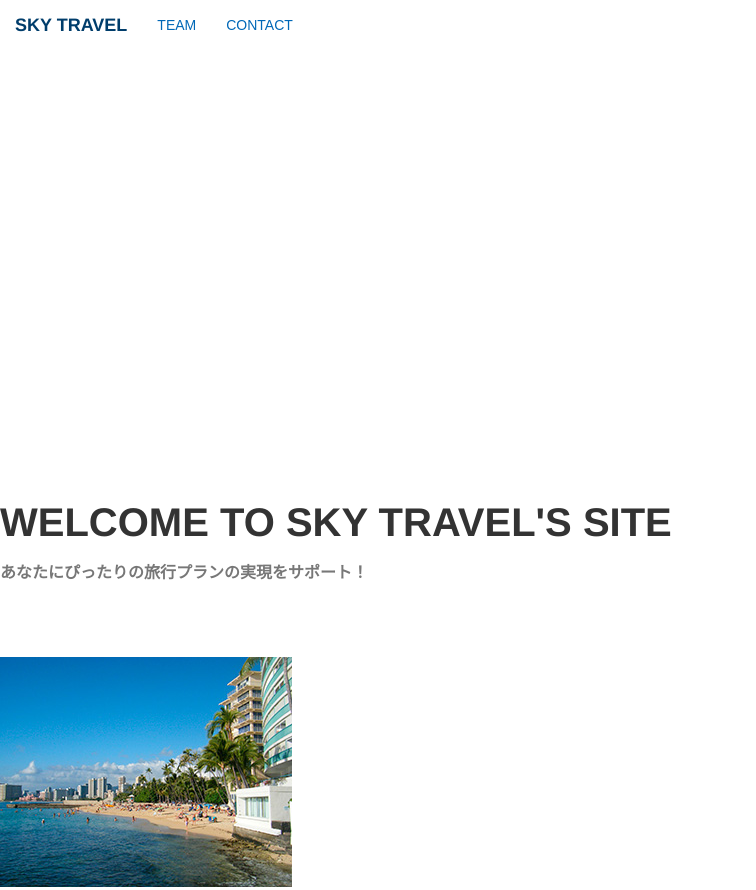
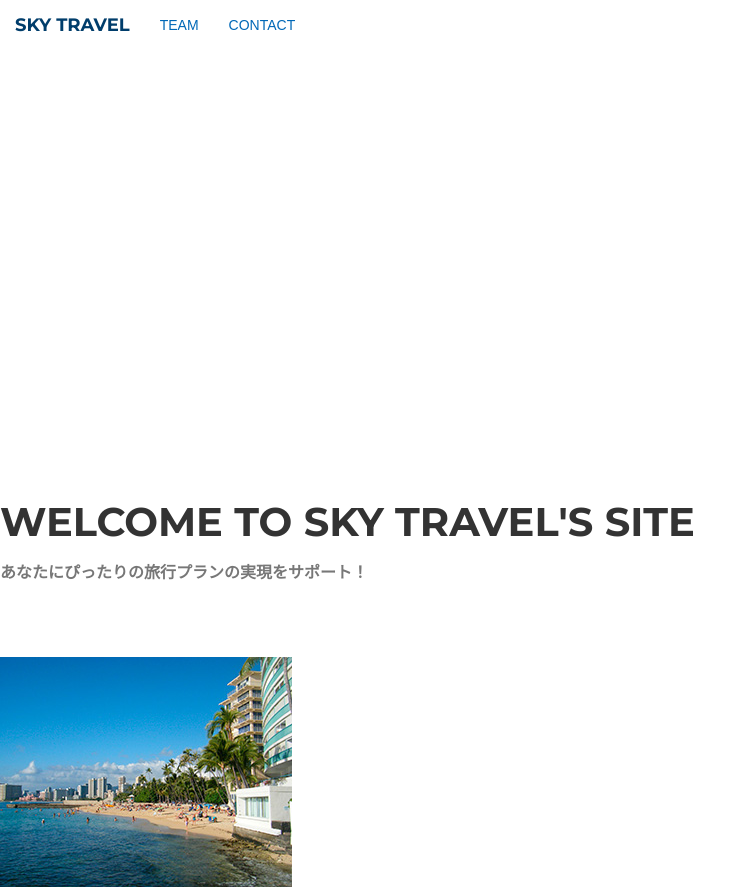
Before and after one commit to zd2C18/bootstrap-project, a website: page html/index.html in a window 1280 px wide. Shown: the top 890 px of the page, without its empty margins (0-756 px from the left). Drawn offline with nearby package versions, Linux system fonts and the light colour scheme.

Commit message:
google font

```diff
--- a/assets/stylesheets/style.scss
+++ b/assets/stylesheets/style.scss
@@ -1,5 +1,5 @@
 @charset "utf-8";
-
+@import url('https://fonts.googleapis.com/css?family=Montserrat:700');
 //変数宣言
 
 /* base */
```
Also changed, not shown: html/css/style.css.
